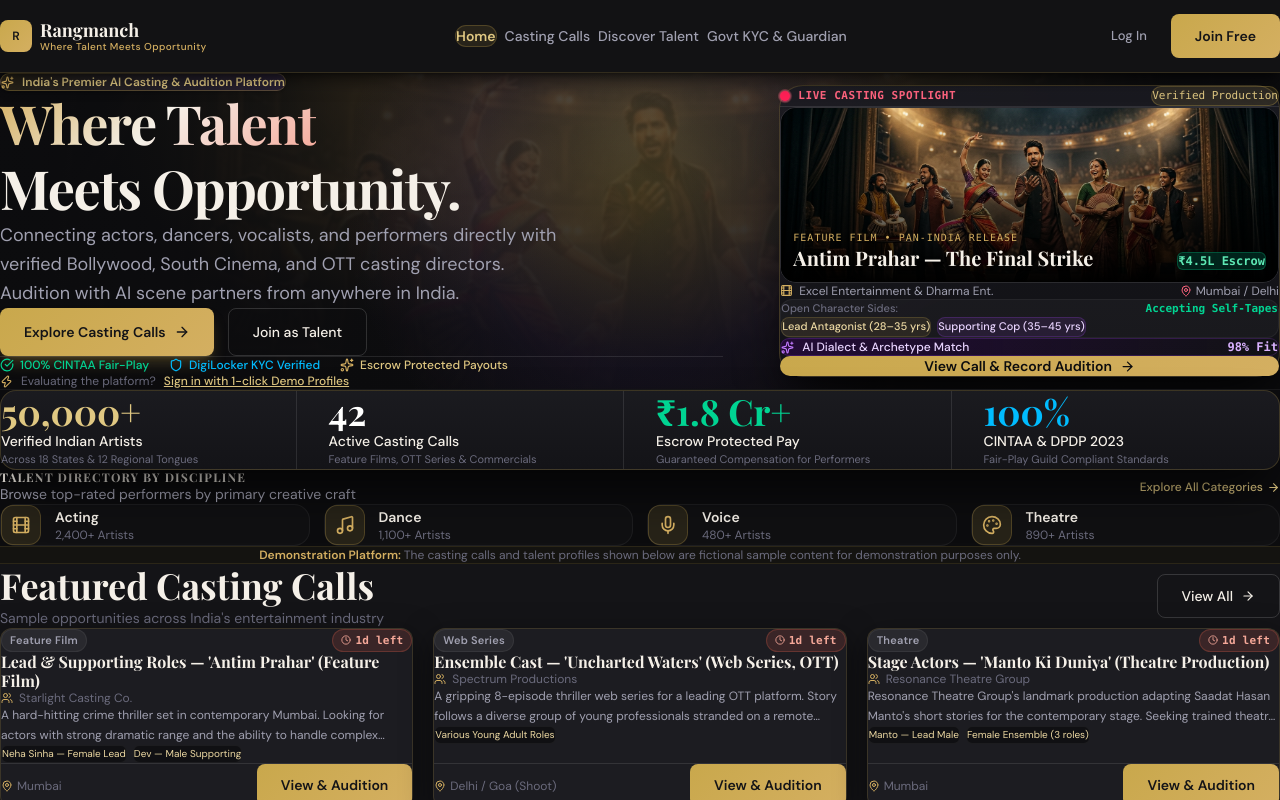
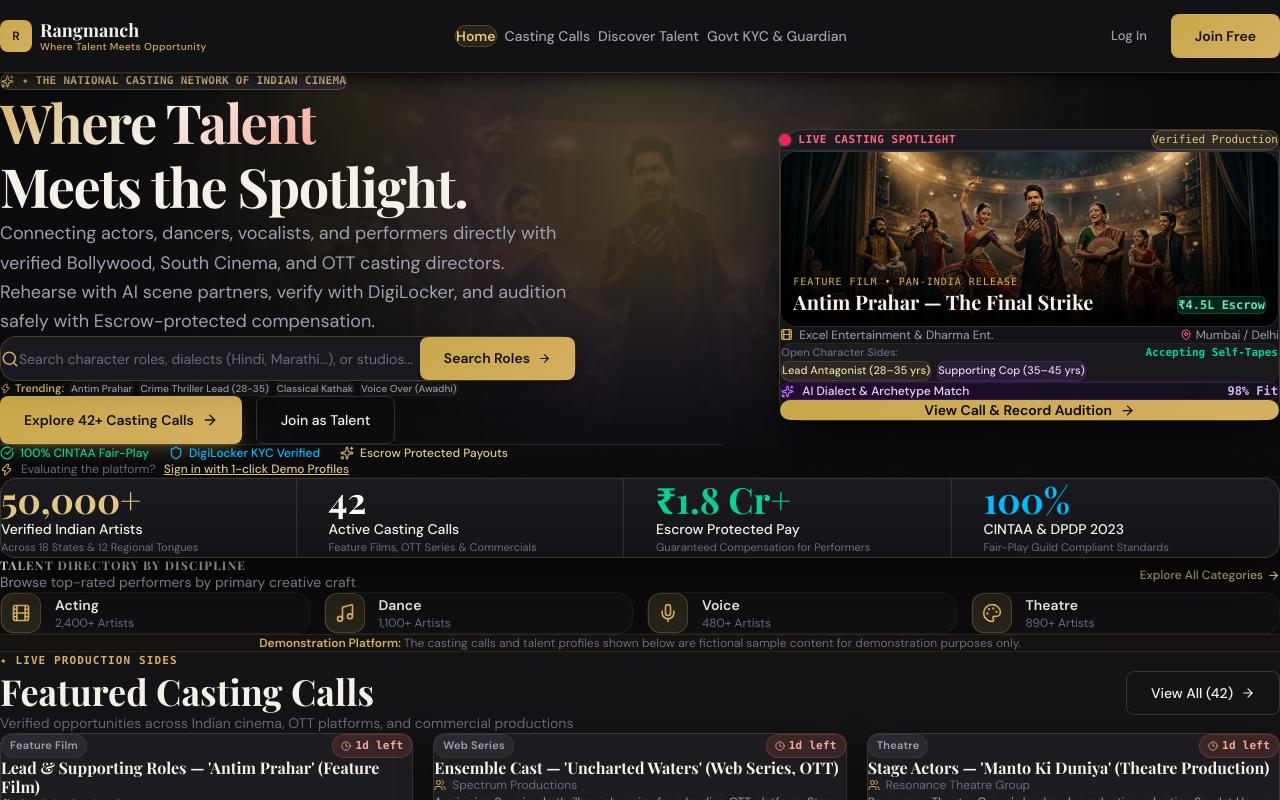
Before and after one commit to jadhavshivam27-lgtm/Rangmanch, a Next.js app: page / in a window 1280 px wide. Shown: the top 800 px of the page. Built offline with nearby package versions, Linux system fonts and the light colour scheme; a web font is replaced by a local one.

Commit message:
feat(ui): cinema-grade interactive search console, trending tags, and prestigious movie-tier typography

```diff
--- a/src/app/HomePageClient.tsx
+++ b/src/app/HomePageClient.tsx
@@ -2,6 +2,7 @@
 
 import Link from "next/link";
 import { useState } from "react";
+import { useRouter } from "next/navigation";
 import {
   ArrowRight,
   Play,
@@ -268,6 +269,18 @@
 ];
 
 export default function HomePageClient() {
+  const router = useRouter();
+  const [searchQuery, setSearchQuery] = useState("");
+
+  const handleSearch = (e: React.FormEvent) => {
+    e.preventDefault();
+    if (searchQuery.trim()) {
+      router.push(`/casting-calls?q=${encodeURIComponent(searchQuery.trim())}`);
+    } else {
+      router.push("/casting-calls");
+    }
+  };
+
   return (
     <main className="min-h-screen bg-[var(--charcoal-950)] text-[var(--ivory)]">
       {/* ── HERO SECTION (BALANCED 2-COLUMN DESKTOP / FLUID MOBILE) ── */}
@@ -308,20 +321,61 @@
               {/* Premier Pill */}
               <div className="inline-flex items-center gap-2 px-3.5 py-1.5 rounded-full text-xs font-semibold bg-gradient-to-r from-[rgba(201,168,76,0.14)] to-[rgba(139,92,246,0.14)] border border-[rgba(201,168,76,0.3)] text-[var(--gold-300)] shadow-sm mb-6">
                 <Sparkles size={13} className="text-[var(--gold-400)] shrink-0" />
-                <span>India&apos;s Premier AI Casting &amp; Audition Platform</span>
+                <span className="tracking-wide uppercase text-[11px] font-mono">✦ The National Casting Network of Indian Cinema</span>
               </div>
 
               {/* Master Headline (Proportional & Cinematic) */}
               <h1 className="font-display text-4xl sm:text-5xl lg:text-[54px] font-bold leading-[1.14] tracking-tight mb-5">
                 <span className="gradient-hero">Where Talent</span>
                 <br />
-                <span className="text-[var(--ivory)]">Meets Opportunity.</span>
+                <span className="text-[var(--ivory)]">Meets the Spotlight.</span>
               </h1>
 
               {/* Refined Narrative Subtitle */}
-              <p className="text-base sm:text-lg leading-relaxed text-[var(--text-secondary)] max-w-xl mb-7">
-                Connecting actors, dancers, vocalists, and performers directly with verified Bollywood, South Cinema, and OTT casting directors. Audition with AI scene partners from anywhere in India.
+              <p className="text-base sm:text-lg leading-relaxed text-[var(--text-secondary)] max-w-xl mb-6">
+                Connecting actors, dancers, vocalists, and performers directly with verified Bollywood, South Cinema, and OTT casting directors. Rehearse with AI scene partners, verify with DigiLocker, and audition safely with Escrow-protected compensation.
               </p>
+
+              {/* Interactive Live Cinema Search Console */}
+              <form onSubmit={handleSearch} className="w-full max-w-xl mb-3.5">
+                <div className="relative flex items-center p-1.5 rounded-2xl bg-[#1b1b22]/90 border border-[rgba(201,168,76,0.25)] shadow-xl backdrop-blur-xl focus-within:border-[var(--gold-400)] transition-all">
+                  <Search size={18} className="text-[var(--gold-400)] ml-3.5 mr-2 shrink-0" />
+                  <input
+                    type="text"
+                    value={searchQuery}
+                    onChange={(e) => setSearchQuery(e.target.value)}
+                    placeholder="Search character roles, dialects (Hindi, Marathi...), or studios..."
+                    className="w-full bg-transparent text-xs sm:text-sm text-[var(--ivory)] placeholder:text-[var(--text-muted)] outline-none py-2"
+                  />
+                  <button
+                    type="submit"
+                    className="btn-primary shrink-0 py-2 sm:py-2.5 px-4 sm:px-5 text-xs font-semibold rounded-xl flex items-center gap-1.5 shadow-md"
+                  >
+                    <span>Search Roles</span>
+                    <ArrowRight size={13} />
+                  </button>
+                </div>
+              </form>
+
+              {/* Quick Trending Tags */}
+              <div className="flex flex-wrap items-center gap-1.5 mb-7 text-xs text-[var(--text-muted)]">
+                <span className="text-[var(--gold-400)] font-semibold flex items-center gap-1 text-[11px]">
+                  <Zap size={11} /> Trending:
+                </span>
+                {["Antim Prahar", "Crime Thriller Lead (28-35)", "Classical Kathak", "Voice Over (Awadhi)"].map((tag) => (
+                  <button
+                    key={tag}
+                    type="button"
+                    onClick={() => {
+                      setSearchQuery(tag);
+                      router.push(`/casting-calls?q=${encodeURIComponent(tag)}`);
+                    }}
+                    className="px-2.5 py-0.5 rounded-md bg-white/[0.04] hover:bg-white/[0.08] border border-white/5 text-[var(--text-secondary)] hover:text-[var(--gold-300)] transition-colors text-[10px] font-medium"
+                  >
+                    {tag}
+                  </button>
+                ))}
+              </div>
 
               {/* Call-to-Action Buttons */}
               <div className="w-full sm:w-auto flex flex-col sm:flex-row items-stretch sm:items-center gap-3.5 mb-7">
@@ -329,7 +383,7 @@
                   href="/casting-calls"
                   className="btn-primary min-h-[48px] px-7 text-sm font-semibold rounded-xl flex items-center justify-center gap-2 shadow-lg shadow-[rgba(201,168,76,0.25)] hover:shadow-[rgba(201,168,76,0.4)] transition-all"
                 >
-                  <span>Explore Casting Calls</span>
+                  <span>Explore 42+ Casting Calls</span>
                   <ArrowRight size={16} />
                 </Link>
                 <Link
@@ -586,15 +640,18 @@
         <div className="max-w-7xl mx-auto px-4 sm:px-6">
           <div className="flex items-center justify-between mb-10">
             <div>
+              <div className="text-[11px] font-mono font-bold uppercase tracking-widest text-[var(--gold-400)] mb-1">
+                ✦ Live Production Sides
+              </div>
               <h2 className="font-display text-3xl sm:text-4xl font-bold mb-2">
                 Featured Casting Calls
               </h2>
               <p className="text-sm" style={{ color: "var(--text-muted)" }}>
-                Sample opportunities across India&apos;s entertainment industry
+                Verified opportunities across Indian cinema, OTT platforms, and commercial productions
               </p>
             </div>
             <Link href="/casting-calls" className="btn-secondary hidden sm:flex text-sm">
-              View All <ArrowRight size={14} />
+              View All (42) <ArrowRight size={14} />
             </Link>
           </div>
 
@@ -620,15 +677,18 @@
         <div className="max-w-7xl mx-auto px-4 sm:px-6">
           <div className="flex items-center justify-between mb-10">
             <div>
+              <div className="text-[11px] font-mono font-bold uppercase tracking-widest text-[var(--gold-400)] mb-1">
+                ✦ Screen &amp; Stage Repertoire
+              </div>
               <h2 className="font-display text-3xl sm:text-4xl font-bold mb-2">
-                Discover Amazing Talent
+                Discover Verified Performers
               </h2>
               <p className="text-sm" style={{ color: "var(--text-muted)" }}>
-                Explore sample performer profiles from across India
+                Explore certified actor portfolios, demo reels, and comp cards from across Indian cinema
               </p>
             </div>
             <Link href="/talent" className="btn-secondary hidden sm:flex text-sm">
-              Discover More <ArrowRight size={14} />
+              Discover All <ArrowRight size={14} />
             </Link>
           </div>
 
```
